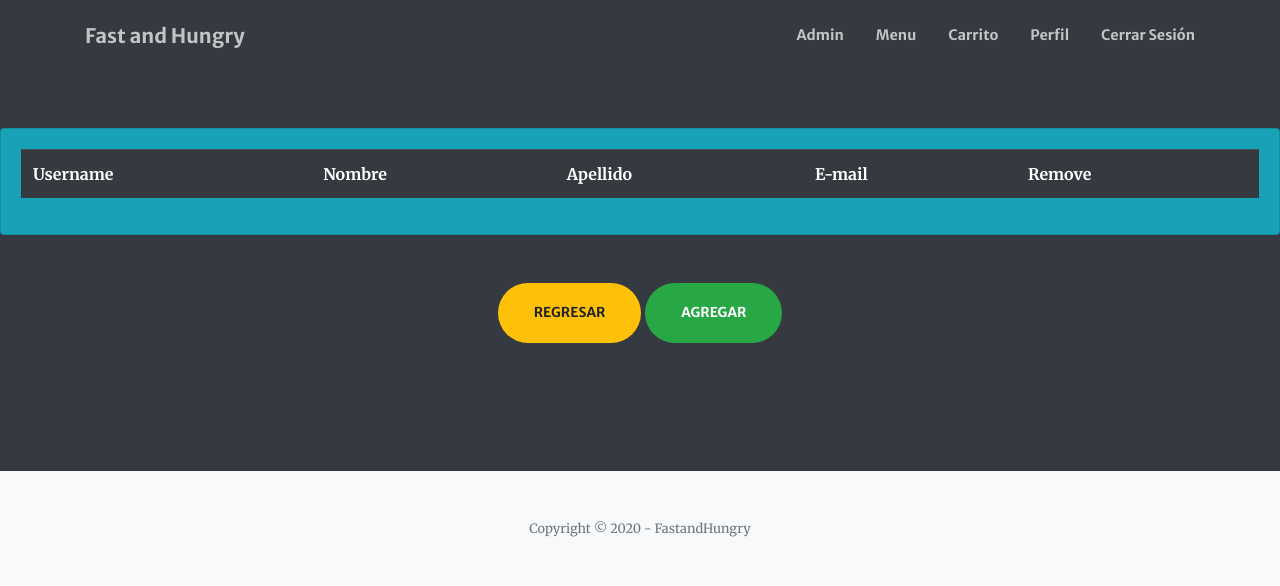
After one commit to roal-stu/FastandHungry, a Django app: page /delivery-man-list/ in a window 1280 px wide. The commit adds this page. Shown: the top 586 px of the page. Run offline with Django 3.2, Linux system fonts and the light colour scheme; the visitor is signed in with stand-in values (Sample User, id 1); data comes from the database, SQL or seed files in the repository; lists and menus that the app fills with data are empty; some libraries are stand-ins or nearby versions.

Commit message:
adding a simple delivery man registration system

```diff
--- a/fastAndHungry/users/templates/users/admin.html
+++ b/fastAndHungry/users/templates/users/admin.html
@@ -36,7 +36,7 @@
                         <div class="mt-5">
                             <i class="fas fa-4x fa-motorcycle text-primary mb-4"></i>
                             <h3 class="h4 mb-2 text-primary">Repartidores</h3>
-                            <a class="btn btn-light btn-sm" href="{% url 'users:home_admin' %}">Administrar</a>
+                            <a class="btn btn-light btn-sm" href="{% url 'users:delivery_man_list' %}">Administrar</a>
                         </div>
                     </div>
                     <div class="col-lg-6 col-md-6 text-center">
--- /dev/null
+++ b/fastAndHungry/users/templates/users/delivery_man_list.html
@@ -0,0 +1,40 @@
+{% extends 'restaurante/base.html' %}
+{% load static %}
+
+{% block body_content %}
+
+<!-- Masthead-->
+<section class="page-section bg-dark text-white">
+    <div class="row">
+	<div class="col-md">
+		<div class="card card-body bg-info">
+			<table class="table table-dark">
+				<tr>
+					<th>Username</th>
+					<th>Nombre</th>
+					<th>Apellido</th>
+                    <th>E-mail</th>
+					<th>Remove</th>
+				</tr>
+
+				{% for dm in object_list %}
+
+				<tr>
+					<td>{{dm.username}}</td>
+					<td>{{dm.first_name}}</td>
+                    <td>{{dm.last_name}}</td>
+                    <td>{{dm.email}}</td>
+					<td><a class="btn btn-sm btn-danger" href="{% url 'users:user_delete' dm.id %}">Delete</a></td>
+				</tr>
+				{% endfor %}
+
+			</table>
+		</div>
+		<div class="col-lg-7 col-lg-12 col-md-6 mt-5 text-center">
+           <a class="btn btn-warning btn-xl" href="{% url 'users:home_admin'%}">Regresar</a>
+           <a class="btn btn-success btn-xl" href="{% url 'users:register_delivery_man'%}">Agregar</a>
+        </div>
+	</div>
+	</div>
+</section>
+{% endblock body_content %}
--- a/fastAndHungry/users/urls.py
+++ b/fastAndHungry/users/urls.py
@@ -21,7 +21,9 @@ urlpatterns = [
 
     path('profile/user-edit/', views.ProfileUpdate.as_view(), name="user_edit"),
     path('profile/',views.ProfileView.as_view(), name = "profile"),
+    path('delete-user/<int:pk>/', views.UserDelete.as_view(), name='user_delete'),
 
-
+    path('register-delivery-man/', views.DeliveryManCreate.as_view(), name='register_delivery_man'),
+    path('delivery-man-list/', views.DeliveryManList.as_view(), name='delivery_man_list'),
 
 ]
--- a/fastAndHungry/users/views.py
+++ b/fastAndHungry/users/views.py
@@ -164,6 +164,7 @@ class AddressDelete(LoginRequiredMixin, DeleteView):
     model = Address
     success_url = reverse_lazy('users:address_list')
 
+
 class ProfileView(LoginRequiredMixin, DetailView):
     """Profile.
     TODO: Show current user information
@@ -173,6 +174,7 @@ class ProfileView(LoginRequiredMixin, DetailView):
 
     def get_object(self):
         return self.request.user
+
 
 class ProfileUpdate(LoginRequiredMixin, UpdateView):
     """Update Profile.
@@ -185,3 +187,45 @@ class ProfileUpdate(LoginRequiredMixin, UpdateView):
 
     def get_object(self):
         return self.request.user
+
+
+class DeliveryManCreate(AdminOnlyMixin, CreateView):
+    """Create Delevery man.
+    TODO: Add new delevery man
+    """
+    login_url = 'users:login'
+    model = User
+    form_class = CreateUserForm
+    success_url = reverse_lazy('users:delivery_man_list')
+
+    def form_valid(self, form):
+        obj = form.save(commit=False)
+        obj.is_delivery_man = True
+        obj.save()
+        return super().form_valid(form)
+
+    def get_context_data(self, *args, **kwargs):
+        context = super(DeliveryManCreate, self).get_context_data(*args, **kwargs)
+        context['is_dm_create'] = True
+        return context
+
+
+class DeliveryManList(AdminOnlyMixin, ListView):
+    """Delivery Man List.
+    TODO: Show a list of all delivery mans
+    """
+    login_url = 'users:login'
+    model = User
+    template_name = 'users/delivery_man_list.html'
+
+    def get_queryset(self):
+        return super().get_queryset().filter(is_delivery_man = True)
+
+
+class UserDelete(AdminOnlyMixin, DeleteView):
+    """Delete Delivery Man.
+    TODO: Delete a Delivery Man
+    """
+    login_url = 'users:login'
+    model = User
+    success_url = reverse_lazy('users:delivery_man_list')
```
Also changed, not shown: fastAndHungry/users/templates/users/user_confirm_delete.html (added, +22 -0 lines).
